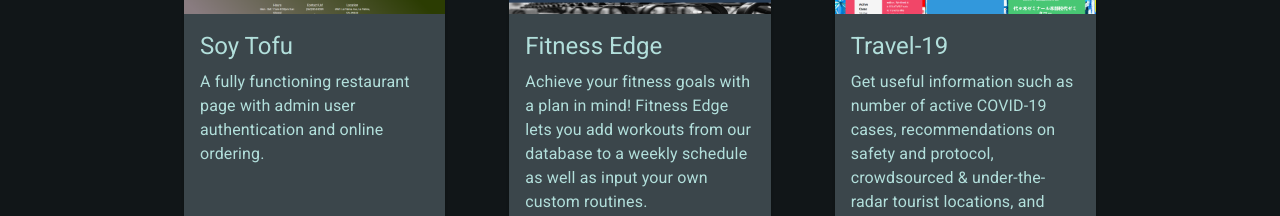
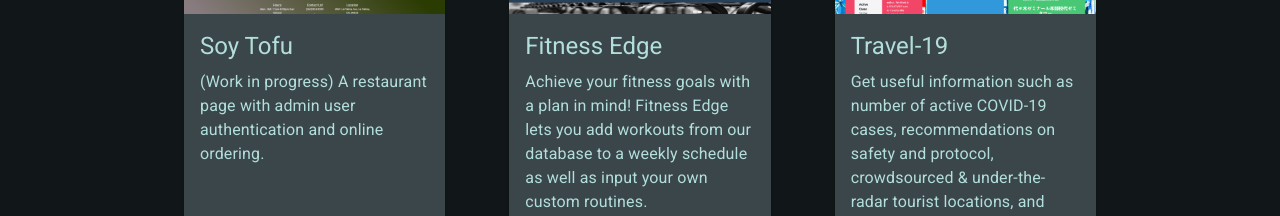
Before and after one commit to CeliaNoriega/CeliaNoriega.github.io, a React (Create React App) app: page / in a window 1280 px wide. Shown: the part 665-881 px from the top of the page. Built offline with nearby package versions, Linux system fonts and the light colour scheme.

Commit message:
changed projects details

```diff
--- a/src/components/Projects/index.js
+++ b/src/components/Projects/index.js
@@ -27,7 +27,7 @@ export default function Album() {
             <Project
              name="Soy Tofu"
              image={soyTofu}
-          desc="A fully functioning restaurant page with admin user authentication and online ordering."
+          desc="(Work in progress) A restaurant page with admin user authentication and online ordering."
              view="https://soy-tofu-ca.herokuapp.com/"
              repo="https://github.com/nickdmrco/Soy_Tofu">
             </Project>
```
Also changed, not shown: 1 other file (tests, documents, lock files or other folders).
